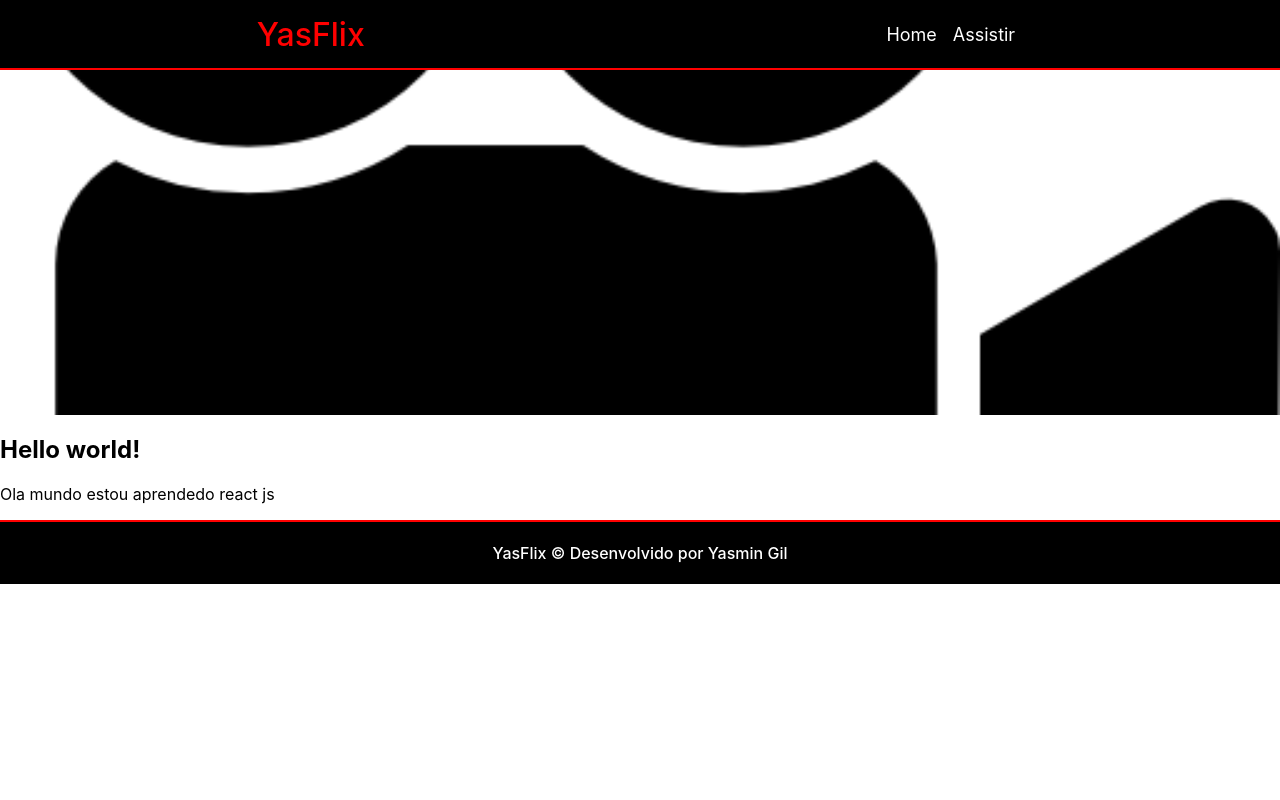
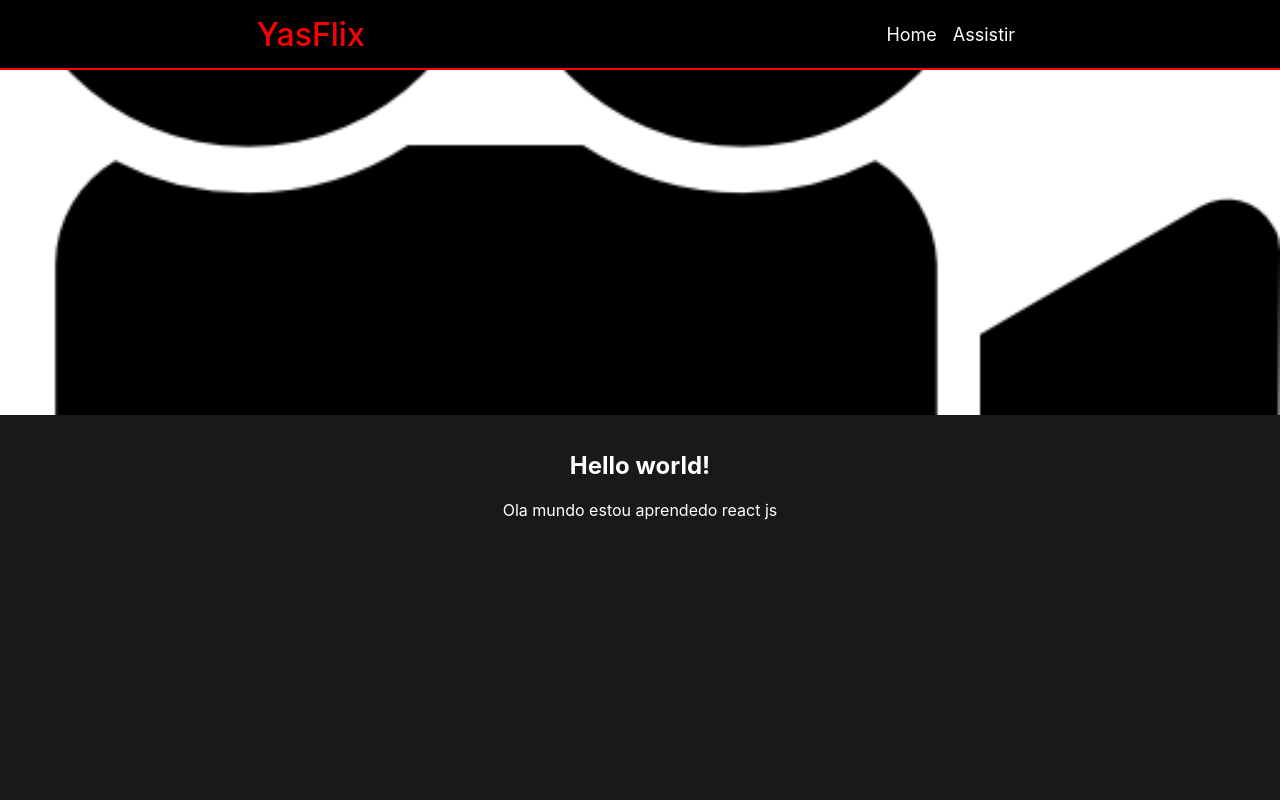
Before and after one commit to Yasminvizeu/teste_react, a React (Create React App) app: page / in a window 1280 px wide. Shown: the top 800 px of the page. Built offline with nearby package versions, Linux system fonts and the light colour scheme.

Commit message:
Containers's CSS

```diff
--- a/src/App.js
+++ b/src/App.js
@@ -11,7 +11,7 @@ const App = () => {
    <Container>
     <h1>Hello world!</h1>
     <p>Ola mundo estou aprendedo react js</p>
-    </Container>
+   </Container>
    <Footer/>
    </>
   );
--- a/src/components/Container/Container.module.css
+++ b/src/components/Container/Container.module.css
@@ -1,4 +1,8 @@
 .container {
     width: 100%;
-    height: 100%;
+    height: 450px; /*100%*/
+    background-color: #191919;
+    color: #fff;
+    padding-block: 1rem;
+    text-align: center;
 }
--- a/src/components/Footer/Footer.module.css
+++ b/src/components/Footer/Footer.module.css
@@ -8,7 +8,6 @@
     color: white;
     border-top: 2px solid red;
     padding-block: 0.5rem;
-
 }
 
 .footer h2 {
```
